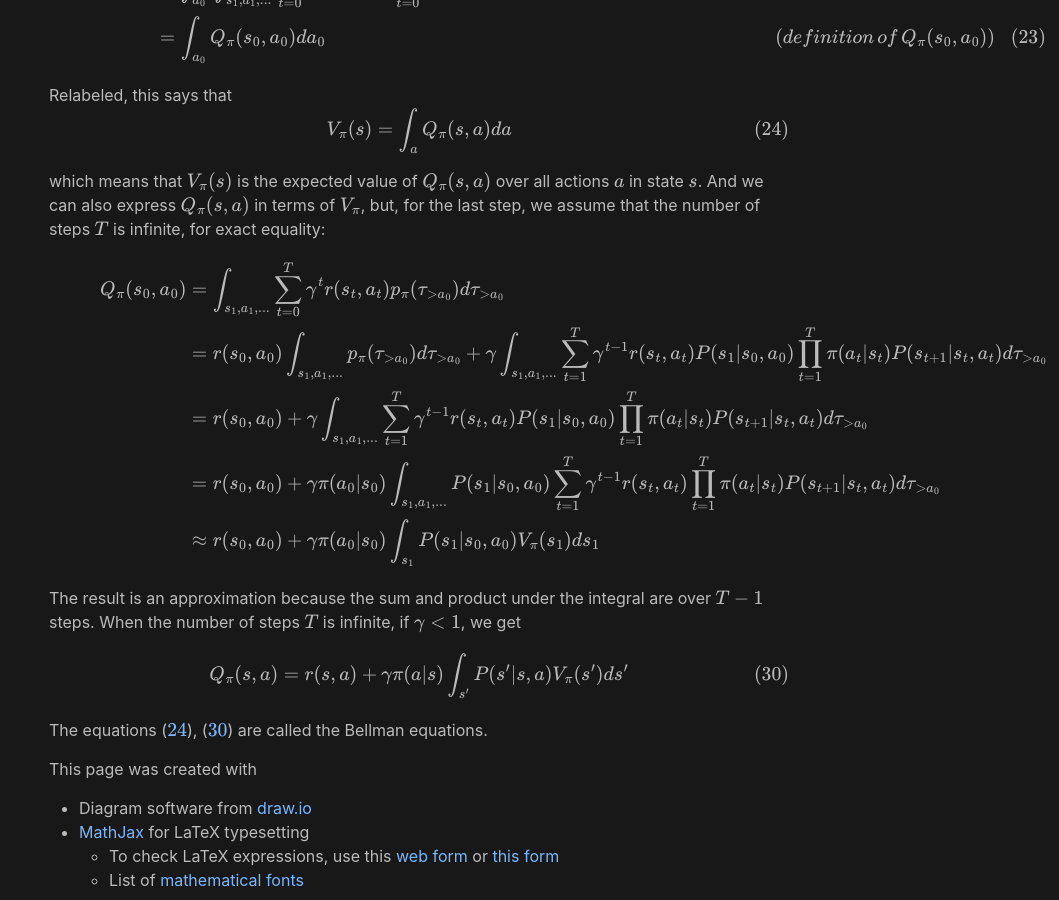
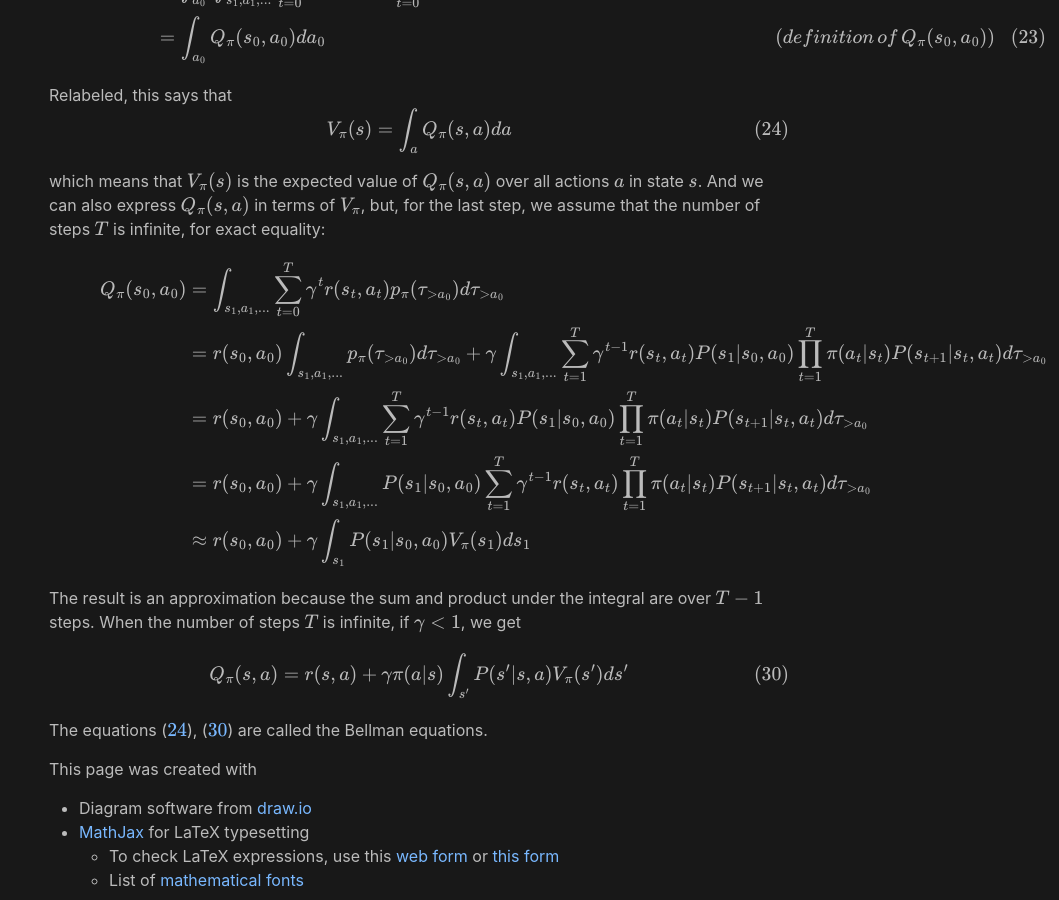
Before and after one commit to analytiq-hub/sigagent.github.io, a Jekyll site: the page built from machine_learning/_posts/2021-01-22-reinforce.md, in a window 1280 px wide and 900 px high, scrolled down 5683 px. Shown: the whole window, without its empty margins (221-1280 px from the left). Built offline with Jekyll 4.4.1, drawn with Linux system fonts in a browser that asks for light colours; formulas are drawn with MathJax 3; a script that is not in the unit is left out.

Commit message:
*** empty log message ***

```diff
--- a/machine_learning/_posts/2021-01-22-reinforce.md
+++ b/machine_learning/_posts/2021-01-22-reinforce.md
@@ -218,8 +218,8 @@ $$
 Q_\pi(s_0, a_0) & = \int_{s_1, a_1, ...} \sum_{t=0}^{T} \gamma^{t} r(s_t, a_t) p_\pi(\tau_{>a_0}) d\tau_{>a_0} \hspace{1cm} & (definition \, of \, expectation) \\
 & = r(s_0, a_0) \int_{s_1, a_1, ...} p_\pi(\tau_{>a_0}) d\tau_{>a_0} + \gamma \int_{s_1, a_1, ...} \sum_{t=1}^{T} \gamma^{t-1} r(s_t, a_t) P(s_{1} \vert s_0, a_0) \prod_{t=1}^T \pi(a_t \vert s_t) P(s_{t+1} \vert s_t, a_t) d\tau_{>a_0} \hspace{1cm} & (definition \, of \, p_\pi(\tau_{>a_0})) \\
 & = r(s_0, a_0) + \gamma \int_{s_1, a_1, ...} \sum_{t=1}^{T} \gamma^{t-1} r(s_t, a_t) P(s_{1} \vert s_0, a_0) \prod_{t=1}^T \pi(a_t \vert s_t) P(s_{t+1} \vert s_t, a_t) d\tau_{>a_0} \hspace{1cm} & (integral \, of \, p_\pi(\tau_{>a_0}) \, is \, 1) \\
-& = r(s_0, a_0) + \gamma \pi(a_0 \vert s_0) \int_{s_1, a_1, ...} P(s_{1} \vert s_0, a_0) \sum_{t=1}^{T} \gamma^{t-1} r(s_t, a_t) \prod_{t=1}^T \pi(a_t \vert s_t) P(s_{t+1} \vert s_t, a_t) d\tau_{>a_0} \hspace{1cm} & (bring \, out \, P(s_{1} \vert s_0, a_0)) \\
-& \approx r(s_0, a_0) + \gamma \pi(a_0 \vert s_0) \int_{s_1} P(s_{1} \vert s_0, a_0) V_\pi(s_1) ds_1 \hspace{1cm} & (definition \, of \, V_\pi(s_1)) \\
+& = r(s_0, a_0) + \gamma \int_{s_1, a_1, ...} P(s_{1} \vert s_0, a_0) \sum_{t=1}^{T} \gamma^{t-1} r(s_t, a_t) \prod_{t=1}^T \pi(a_t \vert s_t) P(s_{t+1} \vert s_t, a_t) d\tau_{>a_0} \hspace{1cm} & (bring \, out \, P(s_{1} \vert s_0, a_0)) \\
+& \approx r(s_0, a_0) + \gamma \int_{s_1} P(s_{1} \vert s_0, a_0) V_\pi(s_1) ds_1 \hspace{1cm} & (definition \, of \, V_\pi(s_1)) \\
 \end{align}
 $$
 
```
